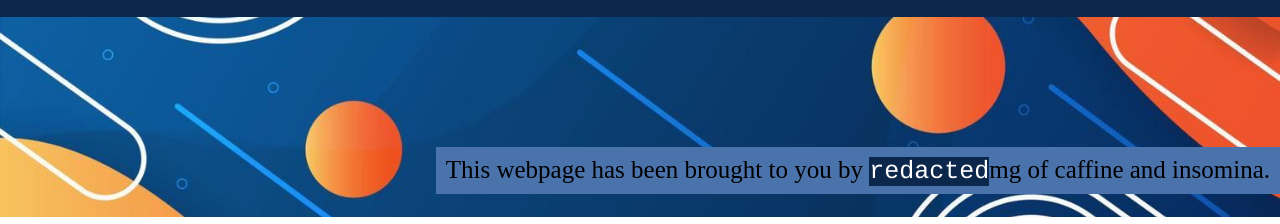
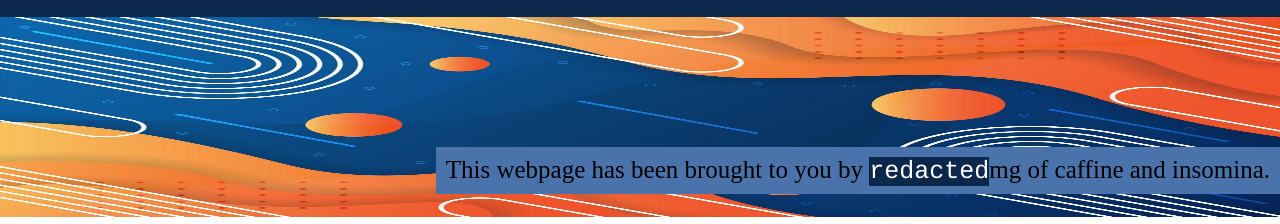
Before and after one commit to nevah-evans/full-stack-portfolio, a plain HTML site: page index.html in a window 1280 px wide. Shown: the part 53-277 px from the top of the page. Drawn offline with Linux system fonts and the light colour scheme.

Commit message:
fixed background, maybe

```diff
--- a/assets/css/style.css
+++ b/assets/css/style.css
@@ -50,12 +50,13 @@ li:hover{
     transition: 0.5s ease-in-out;
 }
 
-figure{
+#figure-img{
     flex: auto;
-    background-image: url(/assets/images/abstract-blue-orange-top.jpg);
+    /* background-image: url(/assets/images/abstract-blue-orange-top.jpg); */
     background-size: cover;
     background-position: center;
     height: 200px;
+    width: 100%;
 }
 
 #quote{
--- a/index.html
+++ b/index.html
@@ -25,9 +25,7 @@
         </header>
 
         <main>
-            <figure>
-
-            </figure>
+<img id="figure-img" src="./assets/images/abstract-blue-orange-top.jpg"/>
             <p id="quote">This webpage has been brought to you by <em>redacted</em>mg of caffine and insomina. </p>
 
 
```
